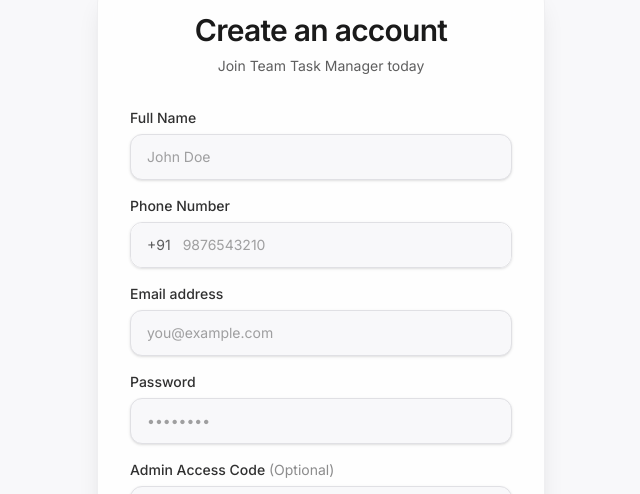
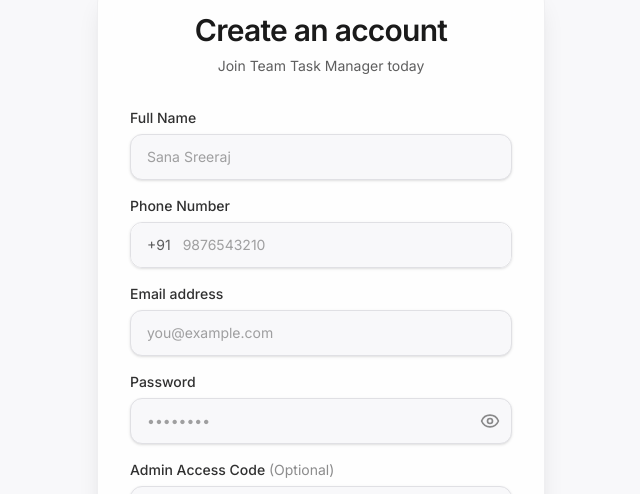
Before and after one commit to sanasreeraj/team-task-manager, a Next.js app: page /signup in a window 1280 px wide. Shown: the part 68-562 px from the top of the page, without its empty margins (319-959 px from the left). Built offline with nearby package versions, Linux system fonts and the light colour scheme.

Commit message:
UI: Added password visibility toggle and updated name placeholder

```diff
--- a/src/app/(auth)/login/LoginForm.tsx
+++ b/src/app/(auth)/login/LoginForm.tsx
@@ -3,10 +3,12 @@
 import { login } from './actions'
 import Link from 'next/link'
 import { useState } from 'react'
+import { Eye, EyeOff } from 'lucide-react'
 
 export function LoginForm() {
   const [email, setEmail] = useState('')
   const [password, setPassword] = useState('')
+  const [showPassword, setShowPassword] = useState(false)
 
   const [errors, setErrors] = useState<{ [key: string]: string }>({})
 
@@ -59,17 +61,26 @@
               Forgot password?
             </Link>
           </div>
+          <div className="relative">
             <input
               id="password"
               name="password"
-            type="password"
+              type={showPassword ? 'text' : 'password'}
               autoComplete="current-password"
               required
               value={password}
               onChange={(e) => validatePassword(e.target.value)}
-            className={`block w-full rounded-xl border ${errors.password ? 'border-red-500 focus:ring-red-500' : 'border-border focus:ring-primary focus:border-primary'} bg-background py-3 px-4 text-foreground shadow-sm placeholder:text-foreground/40 focus:ring-1 focus:outline-none transition-all sm:text-sm`}
+              className={`block w-full rounded-xl border ${errors.password ? 'border-red-500 focus:ring-red-500' : 'border-border focus:ring-primary focus:border-primary'} bg-background py-3 pl-4 pr-10 text-foreground shadow-sm placeholder:text-foreground/40 focus:ring-1 focus:outline-none transition-all sm:text-sm`}
               placeholder="••••••••"
             />
+            <button
+              type="button"
+              onClick={() => setShowPassword(!showPassword)}
+              className="absolute inset-y-0 right-0 flex items-center pr-3 text-foreground/50 hover:text-foreground"
+            >
+              {showPassword ? <EyeOff className="h-5 w-5" /> : <Eye className="h-5 w-5" />}
+            </button>
+          </div>
           {errors.password && <p className="mt-1.5 text-sm font-medium text-red-500">{errors.password}</p>}
         </div>
       </div>
--- a/src/app/(auth)/signup/SignupForm.tsx
+++ b/src/app/(auth)/signup/SignupForm.tsx
@@ -3,12 +3,14 @@
 import { signup } from './actions'
 import Link from 'next/link'
 import { useState } from 'react'
+import { Eye, EyeOff } from 'lucide-react'
 
 export function SignupForm() {
   const [name, setName] = useState('')
   const [phone, setPhone] = useState('')
   const [email, setEmail] = useState('')
   const [password, setPassword] = useState('')
+  const [showPassword, setShowPassword] = useState(false)
 
   const [errors, setErrors] = useState<{ [key: string]: string }>({})
 
@@ -71,7 +73,7 @@
             value={name}
             onChange={(e) => validateName(e.target.value)}
             className={`block w-full rounded-xl border ${errors.name ? 'border-red-500 focus:ring-red-500' : 'border-border focus:ring-primary focus:border-primary'} bg-background py-3 px-4 text-foreground shadow-sm placeholder:text-foreground/40 focus:ring-1 focus:outline-none transition-all sm:text-sm`}
-            placeholder="John Doe"
+            placeholder="Sana Sreeraj"
           />
           {errors.name && <p className="mt-1.5 text-sm font-medium text-red-500">{errors.name}</p>}
         </div>
@@ -120,17 +122,26 @@
           <label htmlFor="password" className="block text-sm font-medium text-foreground/90 mb-1.5">
             Password
           </label>
+          <div className="relative">
             <input
               id="password"
               name="password"
-            type="password"
+              type={showPassword ? 'text' : 'password'}
               autoComplete="new-password"
               required
               value={password}
               onChange={(e) => validatePassword(e.target.value)}
-            className={`block w-full rounded-xl border ${errors.password ? 'border-red-500 focus:ring-red-500' : 'border-border focus:ring-primary focus:border-primary'} bg-background py-3 px-4 text-foreground shadow-sm placeholder:text-foreground/40 focus:ring-1 focus:outline-none transition-all sm:text-sm`}
+              className={`block w-full rounded-xl border ${errors.password ? 'border-red-500 focus:ring-red-500' : 'border-border focus:ring-primary focus:border-primary'} bg-background py-3 pl-4 pr-10 text-foreground shadow-sm placeholder:text-foreground/40 focus:ring-1 focus:outline-none transition-all sm:text-sm`}
               placeholder="••••••••"
             />
+            <button
+              type="button"
+              onClick={() => setShowPassword(!showPassword)}
+              className="absolute inset-y-0 right-0 flex items-center pr-3 text-foreground/50 hover:text-foreground"
+            >
+              {showPassword ? <EyeOff className="h-5 w-5" /> : <Eye className="h-5 w-5" />}
+            </button>
+          </div>
           {errors.password && <p className="mt-1.5 text-sm font-medium text-red-500">{errors.password}</p>}
         </div>
 
```
Lines whose indentation alone changed are shown as unchanged.
